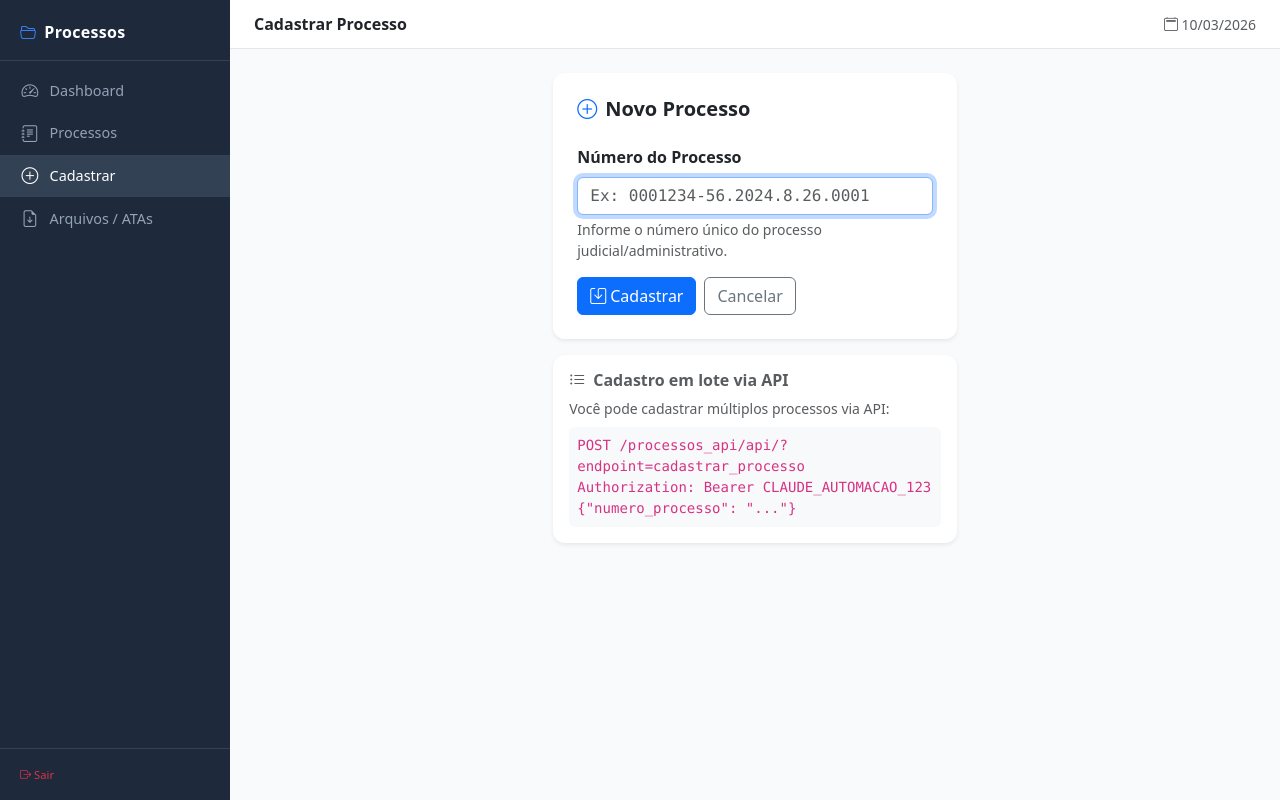
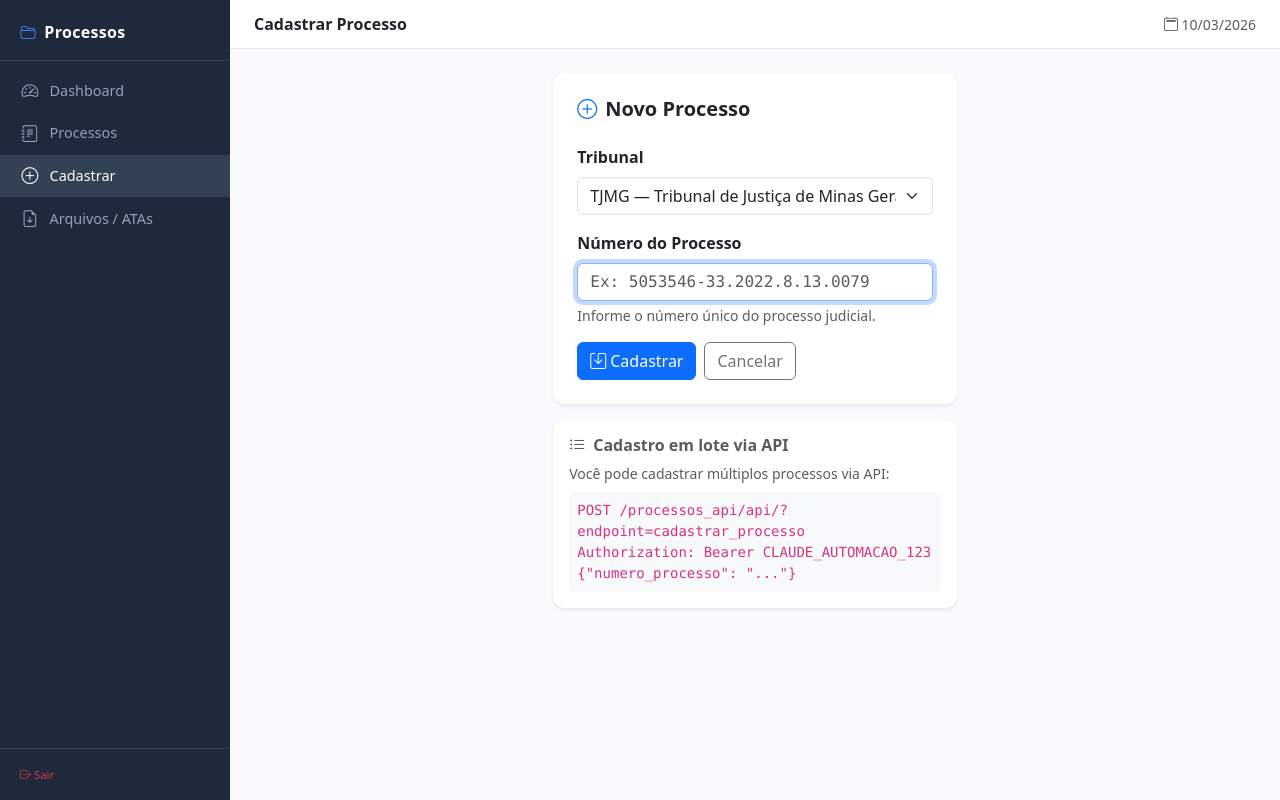
Before and after one commit to wandercosta/consulta_processos, a PHP site: page /processos_api/index.php?page=cadastrar in a window 1280 px wide. Run offline with PHP 8.4, Linux system fonts and the light colour scheme; the visitor is signed in with stand-in values (Sample User, id 1).

Commit message:
Adiciona campo tribunal ao cadastro de processos
Inclui seleção de tribunal no formulário de cadastro do painel e na API.
Atualiza interface ProcessoRepositoryInterface, ProcessoRepositoryPDO,
e os controllers/models de ambas as camadas para persistir e retornar
o campo tribunal. findPendentes() agora lê a coluna real em vez de
hardcodar "TJMG". Lista de tribunais definida no controller para fácil
expansão futura.

Migration necessária:
  ALTER TABLE processos
  ADD COLUMN tribunal VARCHAR(20) NOT NULL DEFAULT 'TJMG'
  AFTER numero_processo;

Co-Authored-By: Claude Sonnet 4.6 <noreply@anthropic.com>

```diff
--- a/api/Domain/Processo/ProcessoRepositoryInterface.php
+++ b/api/Domain/Processo/ProcessoRepositoryInterface.php
@@ -21,7 +21,7 @@ interface ProcessoRepositoryInterface
     public function registrarErro(int $id, string $mensagem): void;
 
     /** Cria novo processo — retorna ID inserido */
-    public function criar(string $numero): int;
+    public function criar(string $numero, string $tribunal): int;
 
     /** Verifica se número de processo já existe */
     public function existeNumero(string $numero): bool;
--- a/painel/Controllers/ProcessoController.php
+++ b/painel/Controllers/ProcessoController.php
@@ -59,20 +59,26 @@ class ProcessoController extends BaseController
         $erro    = '';
         $sucesso = '';
 
+        // Tribunais disponíveis — adicione aqui quando novos conectores forem implementados
+        $tribunais = ['TJMG' => 'TJMG — Tribunal de Justiça de Minas Gerais'];
+
         if ($_SERVER['REQUEST_METHOD'] === 'POST') {
-            $numero = trim($_POST['numero_processo'] ?? '');
+            $numero   = trim($_POST['numero_processo'] ?? '');
+            $tribunal = strtoupper(trim($_POST['tribunal'] ?? ''));
 
             if ($numero === '') {
                 $erro = 'O número do processo é obrigatório.';
+            } elseif (!array_key_exists($tribunal, $tribunais)) {
+                $erro = 'Tribunal inválido.';
             } elseif ($this->model->existeNumero($numero)) {
                 $erro = 'Este processo já está cadastrado.';
             } else {
-                $novoId  = $this->model->criar($numero);
-                $sucesso = "Processo <strong>" . htmlspecialchars($numero) . "</strong> cadastrado com sucesso! ID: {$novoId}";
+                $novoId  = $this->model->criar($numero, $tribunal);
+                $sucesso = "Processo <strong>" . htmlspecialchars($numero) . "</strong> cadastrado no <strong>{$tribunal}</strong> com sucesso! ID: {$novoId}";
             }
         }
 
-        $this->render('processos/cadastrar', compact('erro', 'sucesso')
+        $this->render('processos/cadastrar', compact('erro', 'sucesso', 'tribunais')
             + ['paginaAtual' => 'cadastrar', 'tituloPagina' => 'Cadastrar Processo']);
     }
 }
--- a/painel/Models/ProcessoModel.php
+++ b/painel/Models/ProcessoModel.php
@@ -127,13 +127,13 @@ class ProcessoModel
         return (bool)$stmt->fetch();
     }
 
-    public function criar(string $numero): int
+    public function criar(string $numero, string $tribunal): int
     {
         $stmt = $this->db->prepare("
-            INSERT INTO processos (numero_processo, status_consulta, criado_em)
-            VALUES (?, 'PENDENTE', NOW())
+            INSERT INTO processos (numero_processo, tribunal, status_consulta, criado_em)
+            VALUES (?, ?, 'PENDENTE', NOW())
         ");
-        $stmt->execute([$numero]);
+        $stmt->execute([$numero, $tribunal]);
         return (int)$this->db->lastInsertId();
     }
 
--- a/painel/Views/processos/cadastrar.php
+++ b/painel/Views/processos/cadastrar.php
@@ -28,13 +28,24 @@
                 <?php else: ?>
                 <form method="post" action="<?= PAINEL_URL ?>?page=cadastrar">
                     <div class="mb-3">
+                        <label class="form-label fw-semibold">Tribunal</label>
+                        <select name="tribunal" class="form-select" required>
+                            <?php foreach ($tribunais as $sigla => $label): ?>
+                            <option value="<?= htmlspecialchars($sigla) ?>"
+                                <?= (($_POST['tribunal'] ?? $sigla) === $sigla ? 'selected' : '') ?>>
+                                <?= htmlspecialchars($label) ?>
+                            </option>
+                            <?php endforeach; ?>
+                        </select>
+                    </div>
+                    <div class="mb-3">
                         <label class="form-label fw-semibold">Número do Processo</label>
                         <input type="text" name="numero_processo"
                                class="form-control font-monospace"
-                               placeholder="Ex: 0001234-56.2024.8.26.0001"
+                               placeholder="Ex: 5053546-33.2022.8.13.0079"
                                value="<?= htmlspecialchars($_POST['numero_processo'] ?? '') ?>"
                                autofocus required>
-                        <div class="form-text">Informe o número único do processo judicial/administrativo.</div>
+                        <div class="form-text">Informe o número único do processo judicial.</div>
                     </div>
                     <div class="d-flex gap-2">
                         <button type="submit" class="btn btn-primary">
```
Also changed, not shown: api/Http/Controllers/ProcessoController.php (+4 -3 lines), api/Infrastructure/ProcessoRepositoryPDO.php (+5 -5 lines).
